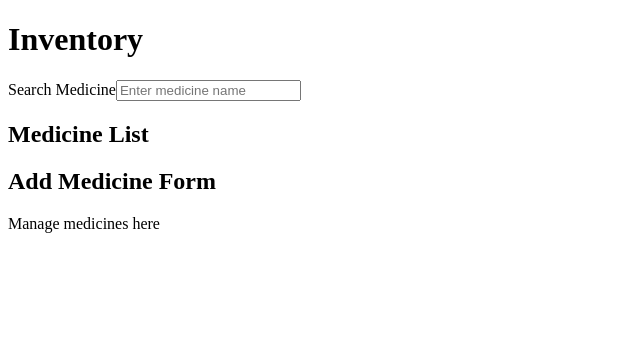
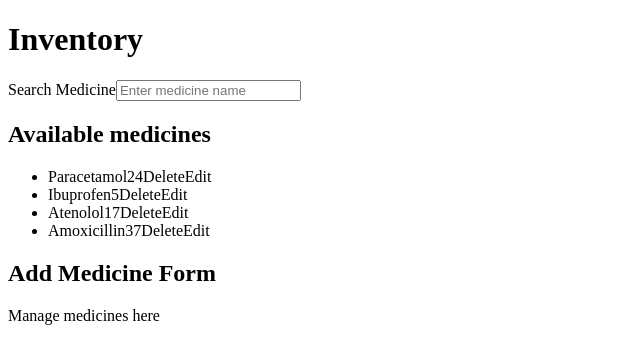
Before and after one commit to safaaeltom/PharmaSmart, a React (Vite) app: page /inventory in a window 1280 px wide. Shown: the top 364 px of the page, without its empty margins (0-640 px from the left). Built offline with nearby package versions, Linux system fonts and the light colour scheme.

Commit message:
feat: render medicine list dynamically with map

```diff
--- a/src/components/Inventory/MedicineList.jsx
+++ b/src/components/Inventory/MedicineList.jsx
@@ -1,7 +1,25 @@
 const MedicineList = () => {
+    const medicines = [
+        { id: 1, name: "Paracetamol", quantity: 24 },
+        { id: 2, name: "Ibuprofen", quantity: 5 },
+        { id: 3, name: "Atenolol", quantity: 17 },
+        { id: 4, name: "Amoxicillin", quantity: 37 }
+    ];
+
     return (
-        <div>
-            <h2>Medicine List</h2>
+        <div id="medicines-list">
+            <h2>Available medicines</h2>
+
+            <ul>
+                {medicines.map((medicine)=>(
+                    <li key={medicine.id}>
+                        <span className="name">{medicine.name}</span>
+                        <span className="quantity">{medicine.quantity}</span>
+                        <span className="delete">Delete</span>
+                        <span className="edit">Edit</span>
+                    </li>
+                ))}
+            </ul>
         </div>
      );
 }
```
